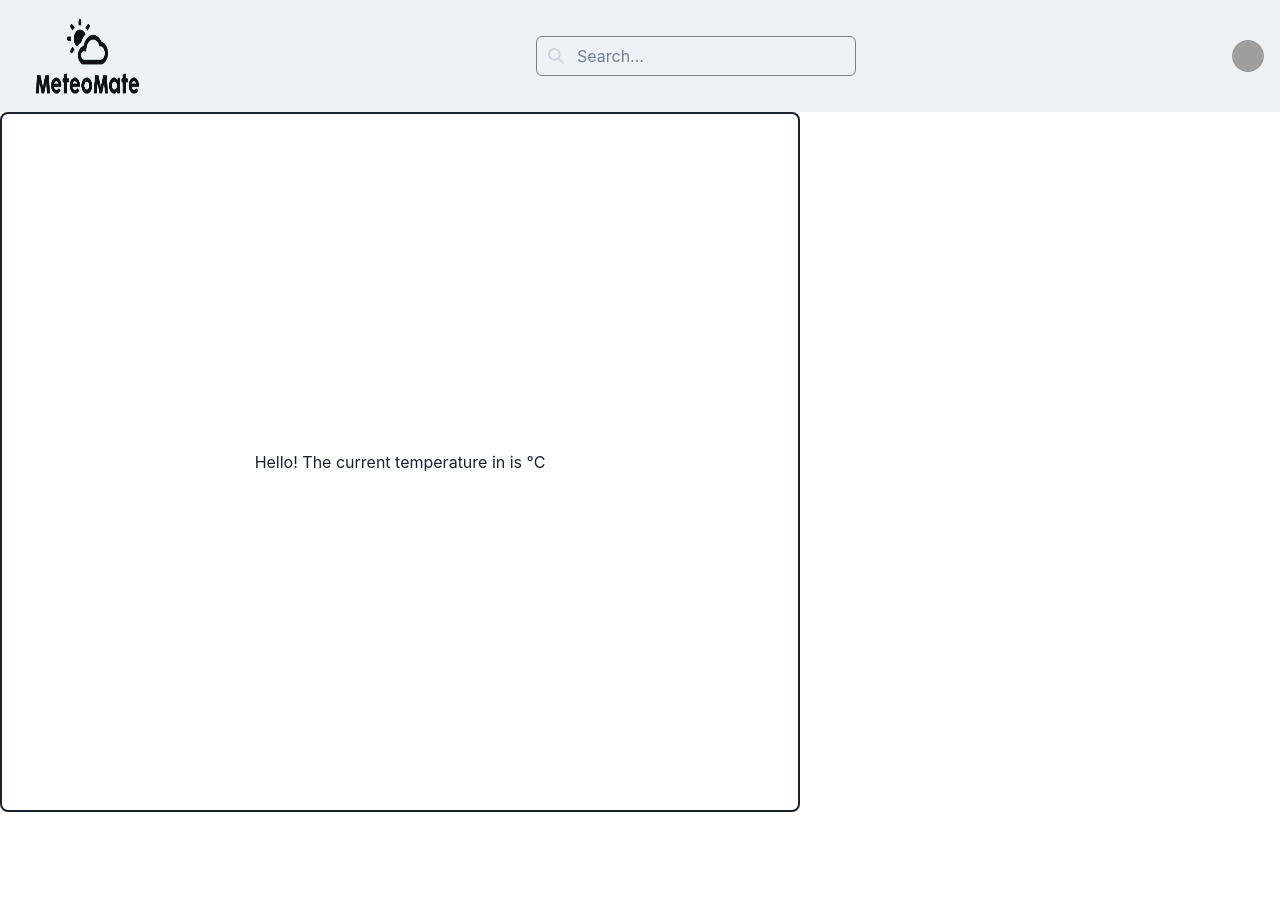
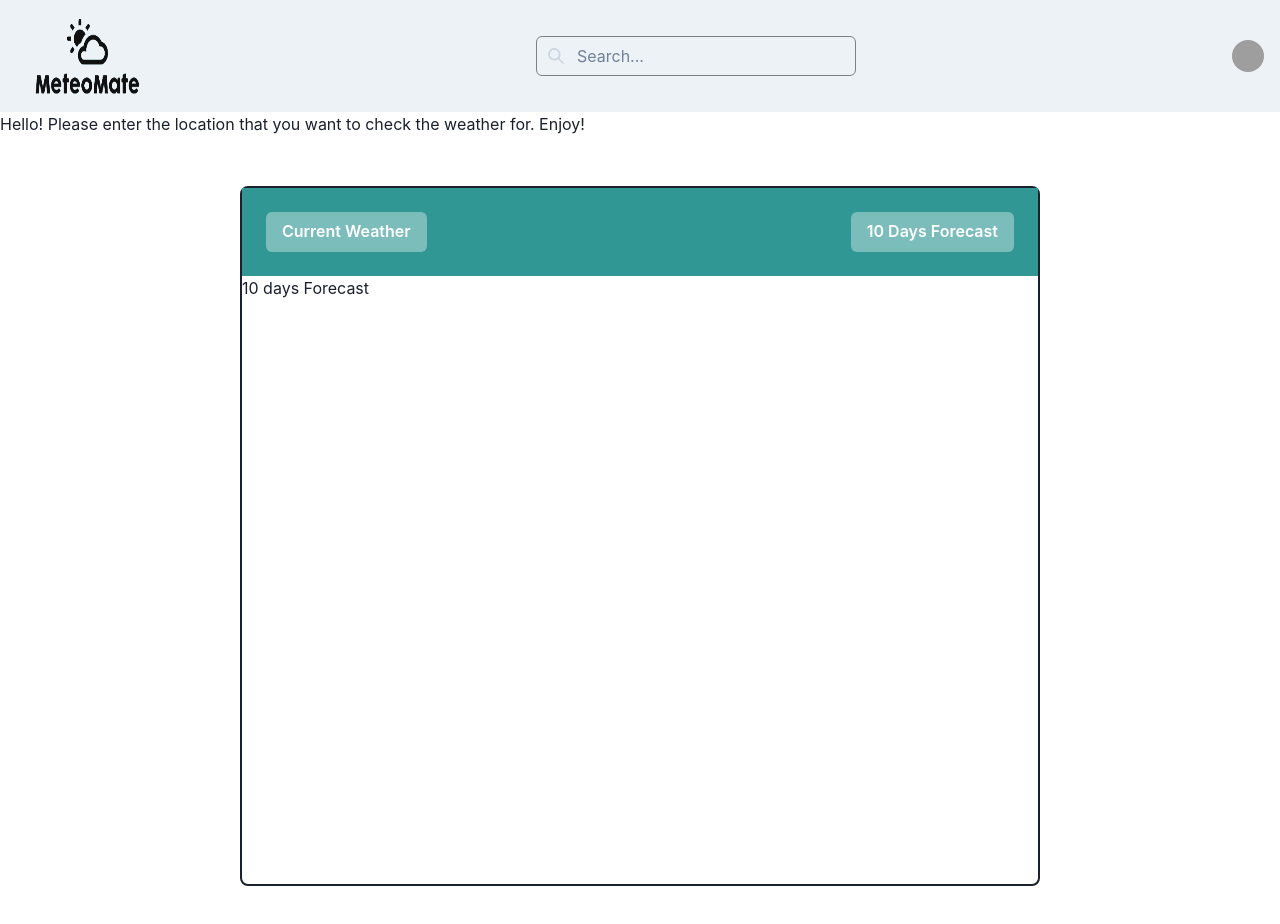
Before and after one commit to valgeorg97/meteo-mate, a React (Create React App) app in the folder meteo-mate/: page /forecast-10-days in a window 1280 px wide. Shown: the top 924 px of the page. Before the commit the page ends 812 px from the top, so only its background shows below. Built offline with nearby package versions, Linux system fonts and the light colour scheme; no server answers; grey boxes are pictures that could not be loaded.

Commit message:
Add: WeatherNav with Current and Forecast weather

```diff
--- a/meteo-mate/package.json
+++ b/meteo-mate/package.json
@@ -10,9 +10,11 @@
     "@types/node": "^16.18.38",
     "@types/react": "^18.2.14",
     "@types/react-dom": "^18.2.6",
+    "@types/react-router-dom": "^5.3.3",
     "axios": "^1.4.0",
     "react": "^18.2.0",
     "react-dom": "^18.2.0",
+    "react-router-dom": "^6.14.1",
     "react-scripts": "5.0.1",
     "typescript": "^4.9.5",
     "web-vitals": "^2.1.4"
--- a/meteo-mate/src/App.tsx
+++ b/meteo-mate/src/App.tsx
@@ -1,11 +1,13 @@
 import React, { useState, useEffect } from 'react';
 import './App.css';
-// import axios from 'axios';
 import NavBar from './components/NavBar'
+import WeatherNav from './components/WeatherNav';
+import { BrowserRouter as Router} from 'react-router-dom'; // Import Router, Switch, and Route
 
 import { ChakraProvider } from "@chakra-ui/react"
 import LandingPage from './views/LandingPage';
 import { getWeatherData } from './services/weather-api-service';
+
 
 interface WeatherData {
   location: {
@@ -13,8 +15,10 @@ interface WeatherData {
   };
   current: {
     temp_c: number;
+    feelslike_c: number;
   };
 }
+
 function App() {
   const [weatherData, setWeatherData] = useState<WeatherData | null>(null);
   const [city, setCity] = useState('London');
@@ -42,10 +46,14 @@ function App() {
 
   return (
     <ChakraProvider>
-      <NavBar city={city} setCity={setCity}/>
-      <LandingPage temp={weatherData?.current.temp_c} city={weatherData?.location.name}/>
+      <Router>
+        <NavBar city={city} setCity={setCity}/>
+        <LandingPage/>
+        <WeatherNav temp={weatherData?.current.temp_c} city={weatherData?.location.name} feelsLike={weatherData?.current.feelslike_c} />
+      </Router>
     </ChakraProvider>
   );
+
 }
 
 export default App;
--- /dev/null
+++ b/meteo-mate/src/components/WeatherNav.tsx
@@ -0,0 +1,50 @@
+import React from "react";
+import { Flex, Button, Spacer } from "@chakra-ui/react";
+import { Link, Routes, Route } from 'react-router-dom'; // Import Routes and Route
+import CurrentWeather from "../views/CurrentWeather"; // Import CurrentWeather
+import Forecast10Days from "../views/Forecast10Days"; // Import Forecast10Days
+
+interface WeatherNavProps {
+    temp: number | undefined;
+    city: string | undefined;
+    feelsLike: number | undefined;
+}
+
+function WeatherNav ({temp, city, feelsLike}: WeatherNavProps) {
+    return (
+        <Flex
+            height="100vh"
+            width="100vw"
+            alignItems="center"
+            justifyContent="center"
+        >
+            <Flex
+                height="700px"
+                width="800px"
+                direction="column"
+                border="2px"
+                borderRadius={"lg"}
+            >
+                <Flex
+                    p={4}
+                    bg="teal.500"
+                    color="white"
+                >
+                    <Link to="/current-weather">
+                        <Button m={2} colorScheme="whiteAlpha">Current Weather</Button>
+                    </Link>
+                    <Spacer />
+                    <Link to="/forecast-10-days">
+                        <Button m={2} colorScheme="whiteAlpha">10 Days Forecast</Button>
+                    </Link>
+                </Flex>
+                <Routes>
+                    <Route path="/current-weather" element={<CurrentWeather temp={temp} city={city} feelsLike={feelsLike} />} />
+                    <Route path="/forecast-10-days" element={<Forecast10Days />} />
+                </Routes>
+            </Flex>
+        </Flex>
+    )
+}
+
+export default WeatherNav;
--- a/meteo-mate/src/views/CurrentWeather.tsx
+++ b/meteo-mate/src/views/CurrentWeather.tsx
@@ -1,7 +1,25 @@
 import React from "react";
+import { Flex, Box } from "@chakra-ui/react";
+interface CurrentWeatherProps {
+    temp: number | undefined;
+    city: string | undefined;
+    feelsLike: number | undefined;
+}
+function CurrentWeather({ temp, city, feelsLike }: CurrentWeatherProps) {
+    return (
+    <Flex
+        height="100vh"
+        width="100vw"
+        alignItems="center"
+        justifyContent="center"
+        mt={"-20"}
+    >
 
-function CurrentWeather () {
+            <Box>Hello! The current temperature in {city} is {temp}°C</Box>
+            <Box>It feels like: {feelsLike}°C</Box>
 
+    </Flex>
+    )
 }
 
 export default CurrentWeather;
--- a/meteo-mate/src/views/Forecast10Days.tsx
+++ b/meteo-mate/src/views/Forecast10Days.tsx
@@ -1,6 +1,11 @@
+import { Box } from "@chakra-ui/react";
 import React from "react";
 
 function Forecast () {
-
+ return(
+    <Box>
+        10 days Forecast
+    </Box>
+ )
 }
 export default Forecast;
--- a/meteo-mate/src/views/LandingPage.tsx
+++ b/meteo-mate/src/views/LandingPage.tsx
@@ -1,24 +1,15 @@
-import { Flex } from "@chakra-ui/react";
+
+import { Box } from "@chakra-ui/react";
 import React from "react";
 
-interface LandingPageProps {
-  temp: number | undefined;
-  city: string | undefined;
-}
 
-function LandingPage ({temp, city}: LandingPageProps){
+
+function LandingPage (){
     return(
-        <Flex
-            height="700px"
-            width="800px"
-            alignItems="center"
-            justifyContent="center"
-            border="2px"
-            borderRadius={"lg"}
-        >
-            Hello! The current temperature in {city} is {temp}°C
-        </Flex>
-    );
+        <Box>
+            Hello! Please enter the location that you want to check the weather for. Enjoy!
+        </Box>
+        );
 }
 
 export default LandingPage;
```
Also changed, not shown: 1 other file (tests, documents, lock files or other folders).
